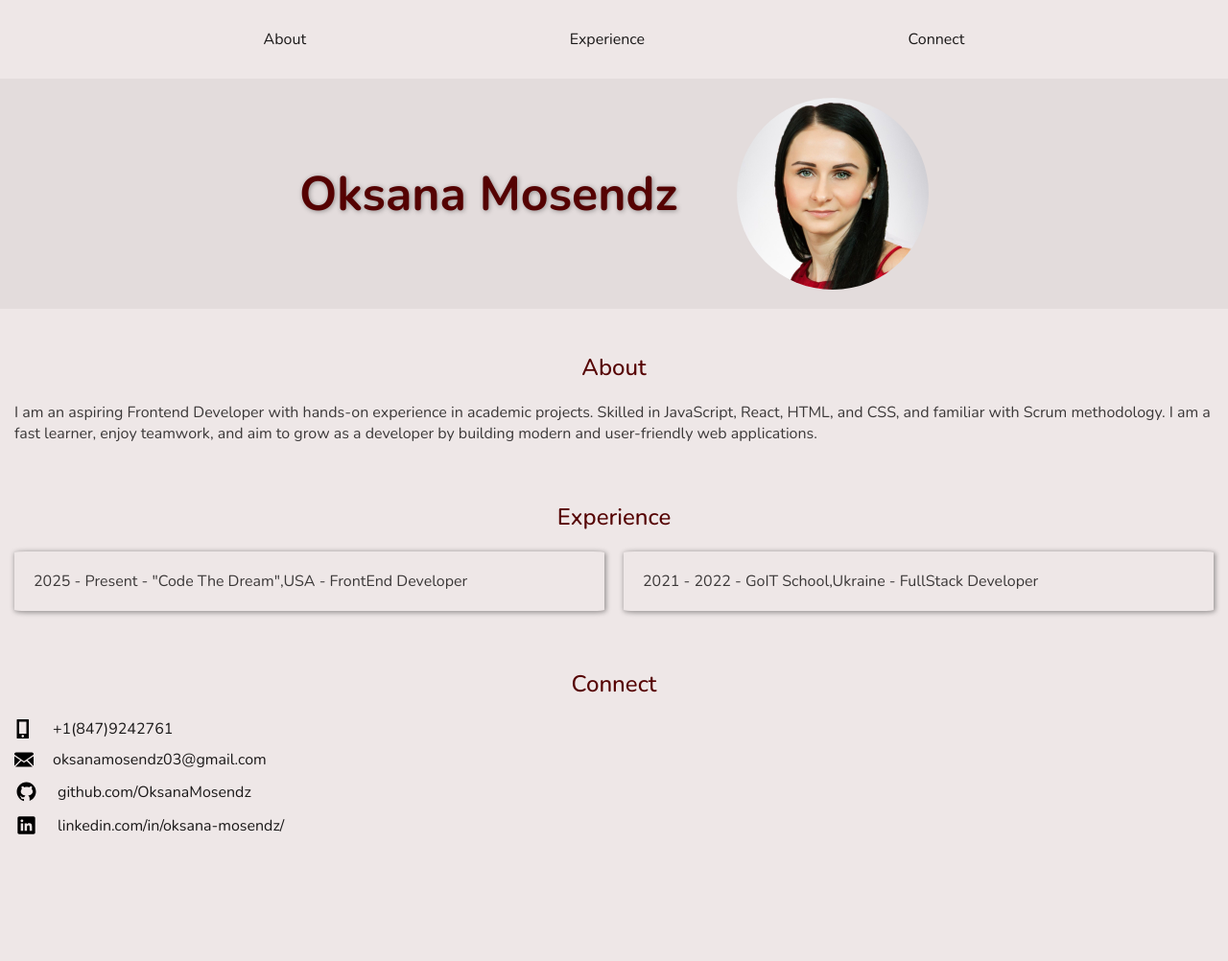
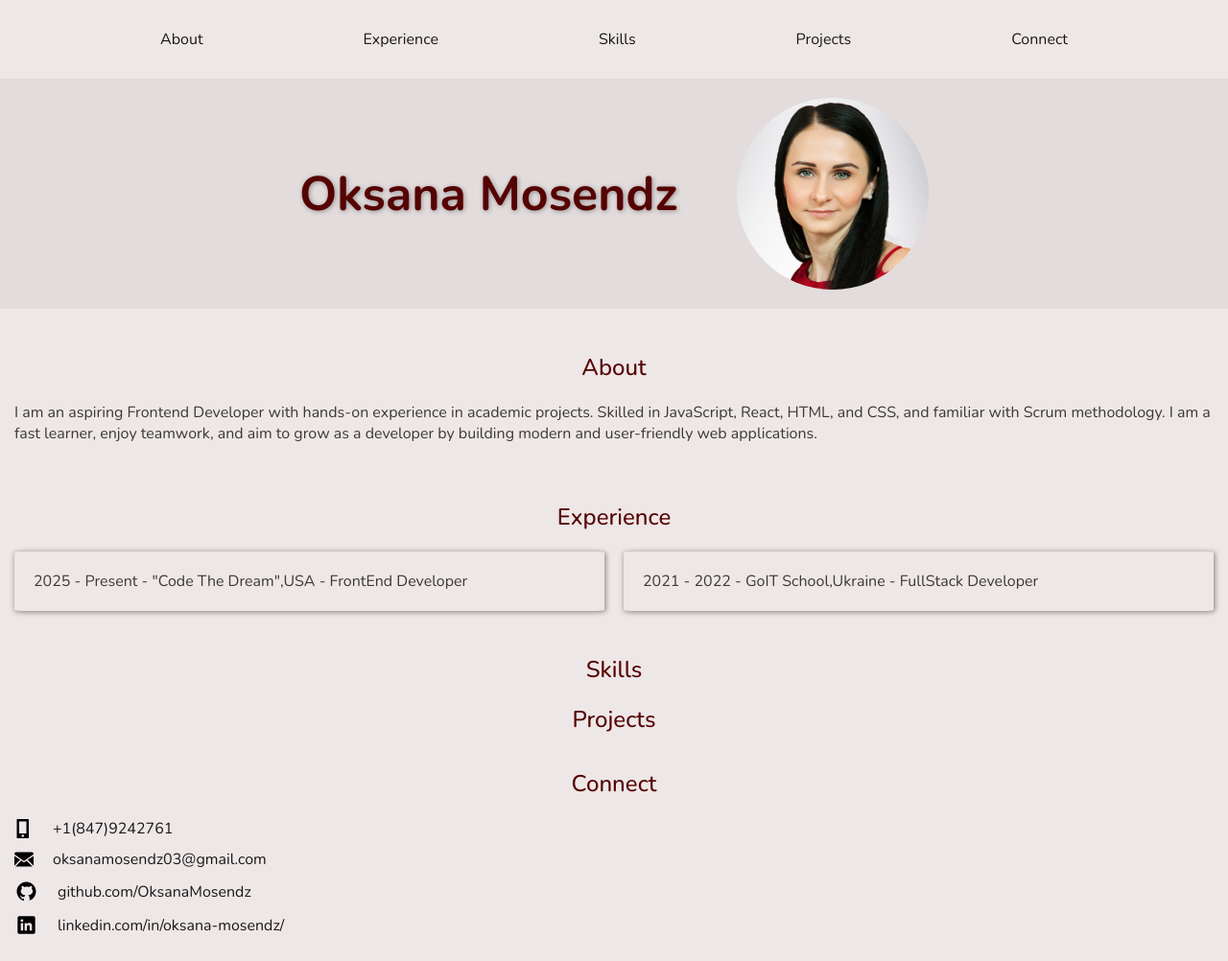
Before and after one commit to OksanaMosendz/oksana-mosendz-luna, a plain HTML site: page index.html in a window 1280 px wide. Shown: the whole page at 96% size. Before the commit the page ends 898 px from the top, so only its background shows below. Drawn offline with nearby package versions, Linux system fonts and the light colour scheme.

Commit message:
add skills&projects sections, add links in nav

```diff
--- a/index.html
+++ b/index.html
@@ -27,6 +27,16 @@
               >Experience</a
             >
           </li>
+                  <li class="nav-list-item">
+            <a href="#skills" target="_blank" and rel="noopener noreferrer"
+              >Skills</a
+            >
+          </li>
+           <li class="nav-list-item">
+            <a href="#projects" target="_blank" and rel="noopener noreferrer"
+              >Projects</a
+            >
+          </li>
           <li class="nav-list-item">
             <a href="#connect" target="_blank" and rel="noopener noreferrer"
               >Connect</a
@@ -47,7 +57,7 @@
         />
       </div>
     </header>
-
+<main>
     <section id="about">
       <!-- About -->
       <h2 class="section-title">About</h2>
@@ -70,6 +80,17 @@
           2021 - 2022 - GoIT School,Ukraine - FullStack Developer
         </li>
       </ul>
+    </section>
+
+    <!-- Skills -->
+
+    <section id="skills">
+      <h2 class="section-title skills-title">Skills</h2>
+    </section>
+
+    <section id="projects">
+      <h2 class="section-title projects-title">Projects</h2>
+      <ul></ul>
     </section>
 
     <!-- Connect -->
@@ -158,5 +179,6 @@
         </li>
       </ul>
     </section>
+    </main>
   </body>
 </html>
```
